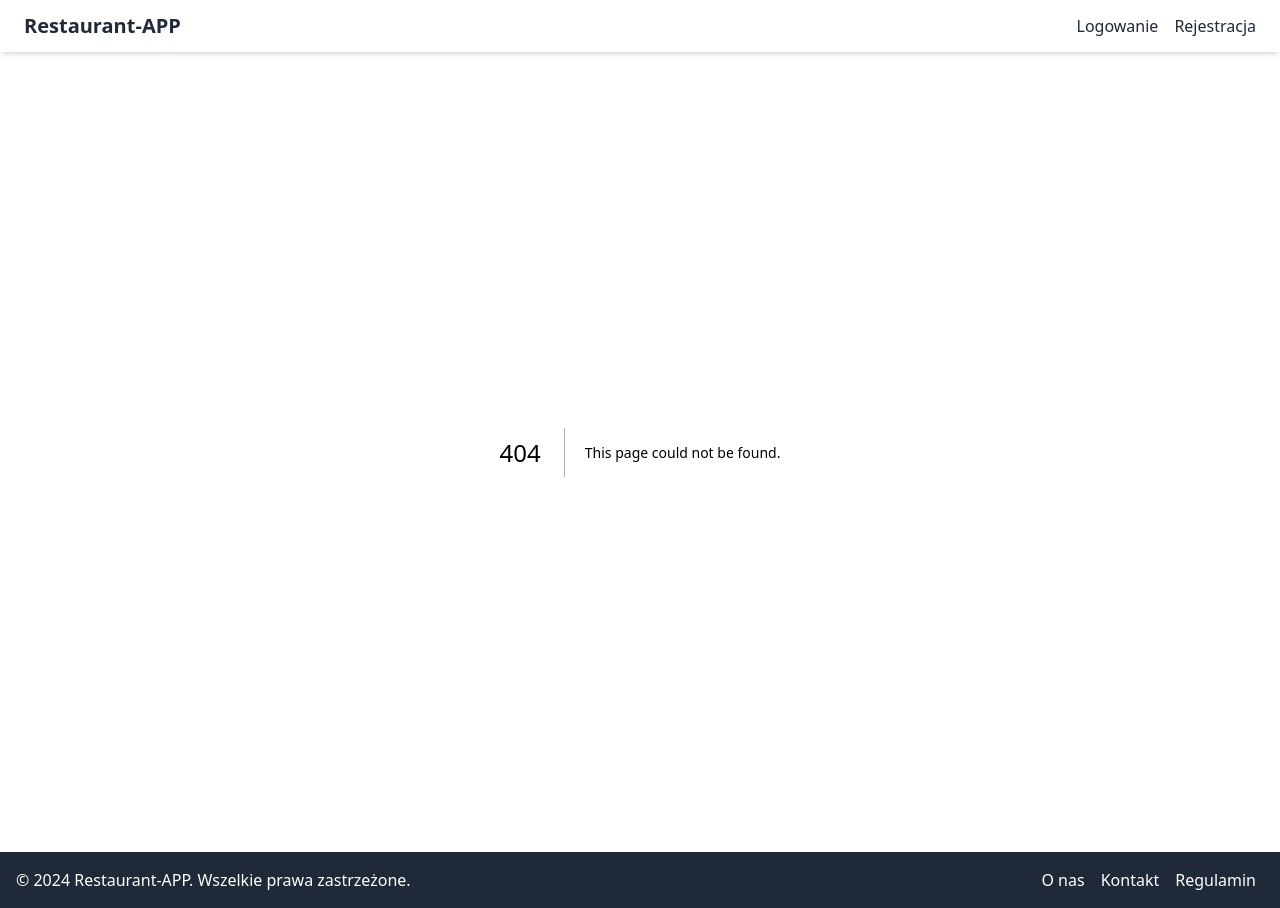
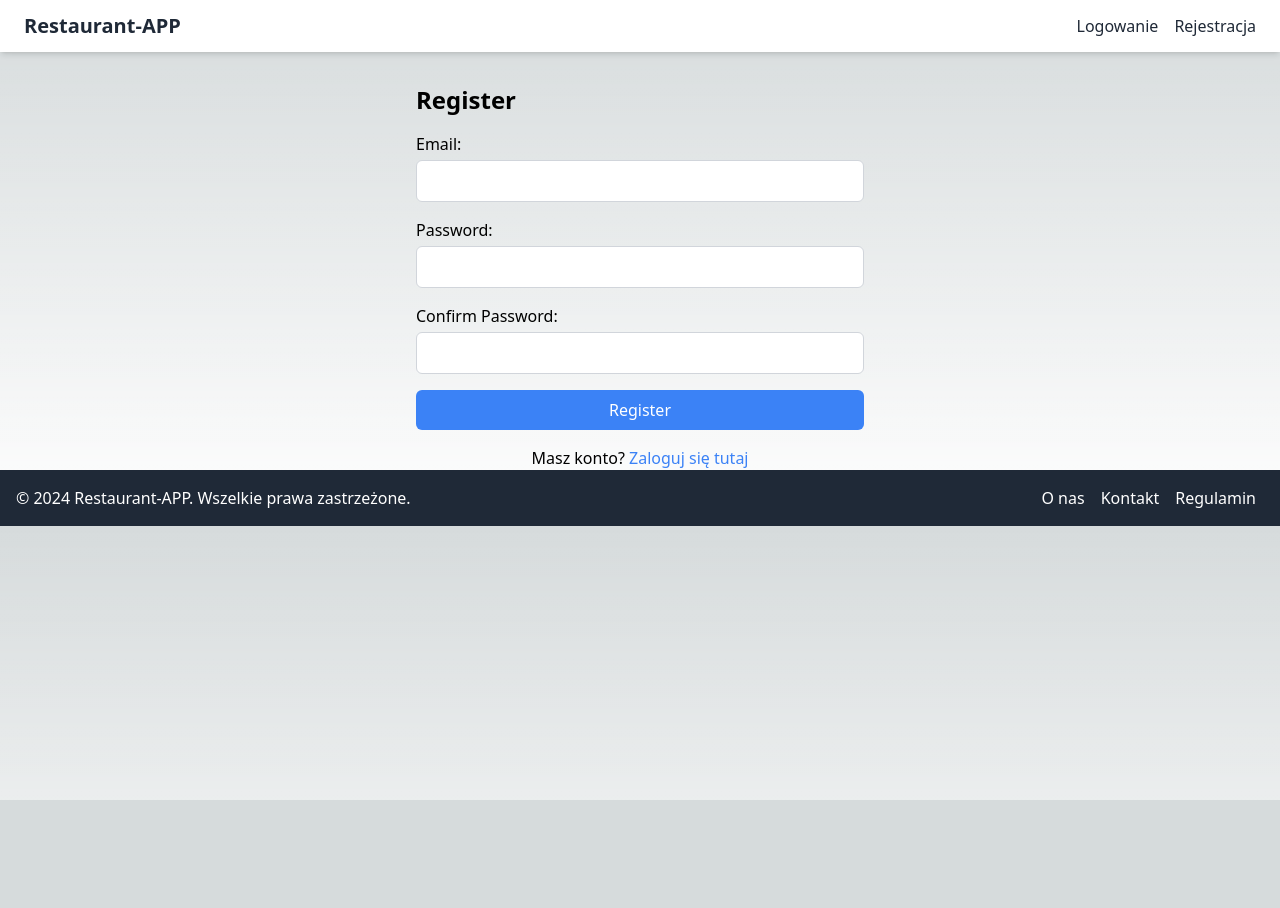
Before and after one commit to W-Worach/restaurant-web-app, a Next.js app: page /register in a window 1280 px wide. Before the commit this address had no page. After the commit the page ends 800 px from the top, so only its background shows below. Built offline with nearby package versions, Linux system fonts and the light colour scheme.

Commit message:
login/register start

```diff
--- /dev/null
+++ b/components/auth/LoginForm.js
@@ -0,0 +1,47 @@
+import React, { useState } from 'react';
+
+const LoginForm = () => {
+  const [email, setEmail] = useState('');
+  const [password, setPassword] = useState('');
+
+  const handleSubmit = (e) => {
+    e.preventDefault();
+    console.log('Email:', email);
+    console.log('Password:', password);
+    setEmail('');
+    setPassword('');
+  };
+
+  return (
+    <div className="max-w-md mx-auto mt-8">
+      <h2 className="text-2xl font-bold mb-4">Login</h2>
+      <form onSubmit={handleSubmit} className="space-y-4">
+        <div>
+          <label htmlFor="email" className="block mb-1">Email:</label>
+          <input
+            type="email"
+            id="email"
+            value={email}
+            onChange={(e) => setEmail(e.target.value)}
+            className="w-full border border-gray-300 rounded-md px-3 py-2 focus:outline-none focus:border-blue-500"
+            required
+          />
+        </div>
+        <div>
+          <label htmlFor="password" className="block mb-1">Password:</label>
+          <input
+            type="password"
+            id="password"
+            value={password}
+            onChange={(e) => setPassword(e.target.value)}
+            className="w-full border border-gray-300 rounded-md px-3 py-2 focus:outline-none focus:border-blue-500"
+            required
+          />
+        </div>
+        <button type="submit" className="w-full bg-blue-500 text-white py-2 rounded-md hover:bg-blue-600 transition duration-300">Login</button>
+      </form>
+    </div>
+  );
+};
+
+export default LoginForm;
--- /dev/null
+++ b/components/auth/RegisterForm.js
@@ -0,0 +1,63 @@
+import React, { useState } from 'react';
+
+const RegisterForm = () => {
+  const [email, setEmail] = useState('');
+  const [password, setPassword] = useState('');
+  const [confirmPassword, setConfirmPassword] = useState('');
+
+  const handleSubmit = (e) => {
+    e.preventDefault();
+    // Tutaj możesz dodać logikę do przetwarzania danych rejestracji
+    console.log('Email:', email);
+    console.log('Password:', password);
+    console.log('Confirm Password:', confirmPassword);
+    // Resetowanie formularza
+    setEmail('');
+    setPassword('');
+    setConfirmPassword('');
+  };
+
+  return (
+    <div className="max-w-md mx-auto mt-8">
+      <h2 className="text-2xl font-bold mb-4">Register</h2>
+      <form onSubmit={handleSubmit} className="space-y-4">
+        <div>
+          <label htmlFor="email" className="block mb-1">Email:</label>
+          <input
+            type="email"
+            id="email"
+            value={email}
+            onChange={(e) => setEmail(e.target.value)}
+            className="w-full border border-gray-300 rounded-md px-3 py-2 focus:outline-none focus:border-blue-500"
+            required
+          />
+        </div>
+        <div>
+          <label htmlFor="password" className="block mb-1">Password:</label>
+          <input
+            type="password"
+            id="password"
+            value={password}
+            onChange={(e) => setPassword(e.target.value)}
+            className="w-full border border-gray-300 rounded-md px-3 py-2 focus:outline-none focus:border-blue-500"
+            required
+          />
+        </div>
+        <div>
+          <label htmlFor="confirmPassword" className="block mb-1">Confirm Password:</label>
+          <input
+            type="password"
+            id="confirmPassword"
+            value={confirmPassword}
+            onChange={(e) => setConfirmPassword(e.target.value)}
+            className="w-full border border-gray-300 rounded-md px-3 py-2 focus:outline-none focus:border-blue-500"
+            required
+          />
+        </div>
+        <button type="submit" className="w-full bg-blue-500 text-white py-2 rounded-md hover:bg-blue-600 transition duration-300">Register</button>
+      </form>
+    </div>
+  );
+};
+
+export default RegisterForm;
--- /dev/null
+++ b/pages/login.js
@@ -0,0 +1,19 @@
+import React from 'react';
+import Link from 'next/link';
+import LoginForm from '../components/auth/LoginForm';
+
+const LoginPage = () => {
+  return (
+    <div className="container mx-auto">
+      <LoginForm />
+      <div className="mt-4 text-center">
+        Nie masz jeszcze konta?{' '}
+        <Link href="/register" className="text-blue-500 hover:underline">
+          Zarejestruj się tutaj
+        </Link>
+      </div>
+    </div>
+  );
+};
+
+export default LoginPage;
--- /dev/null
+++ b/pages/register.js
@@ -0,0 +1,19 @@
+import React from 'react';
+import Link from 'next/link';
+import RegisterForm from '../components/auth/RegisterForm';
+
+const RegisterPage = () => {
+  return (
+    <div className="container mx-auto">
+      <RegisterForm />
+      <div className="mt-4 text-center">
+        Masz konto?{' '}
+        <Link href="/login" className="text-blue-500 hover:underline">
+          Zaloguj się tutaj
+        </Link>
+      </div>
+    </div>
+  );
+};
+
+export default RegisterPage;
```
